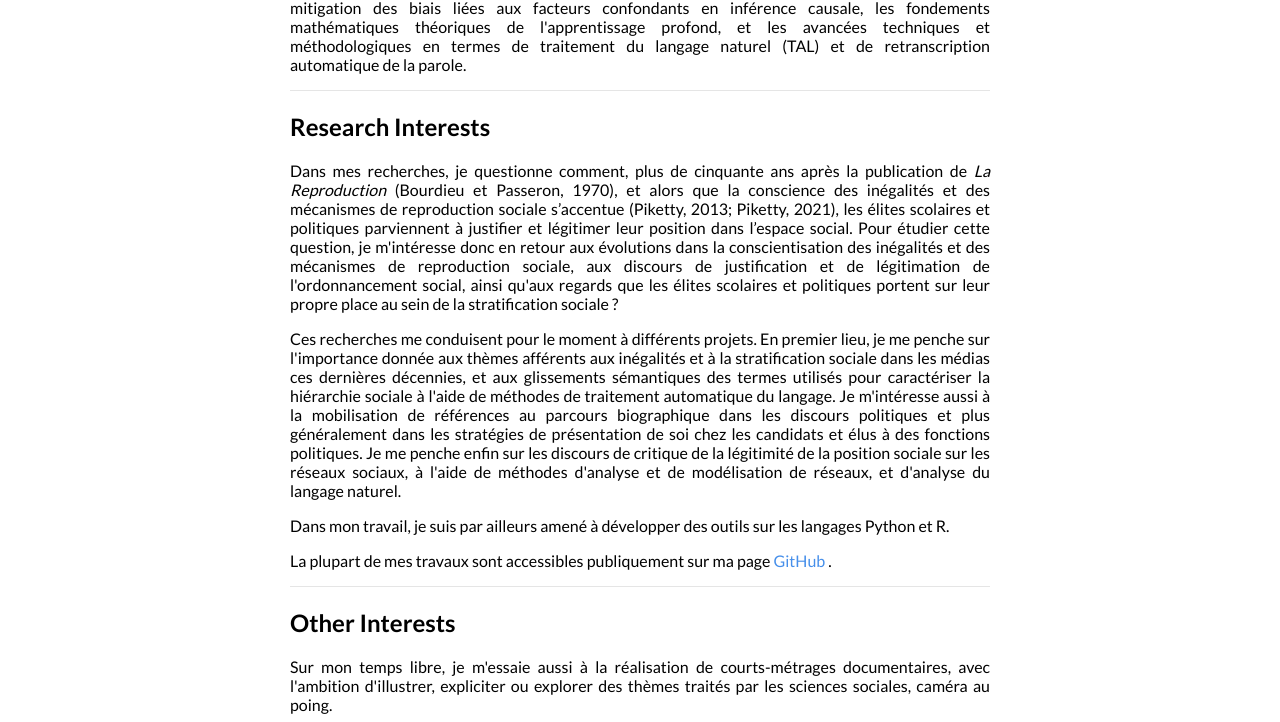
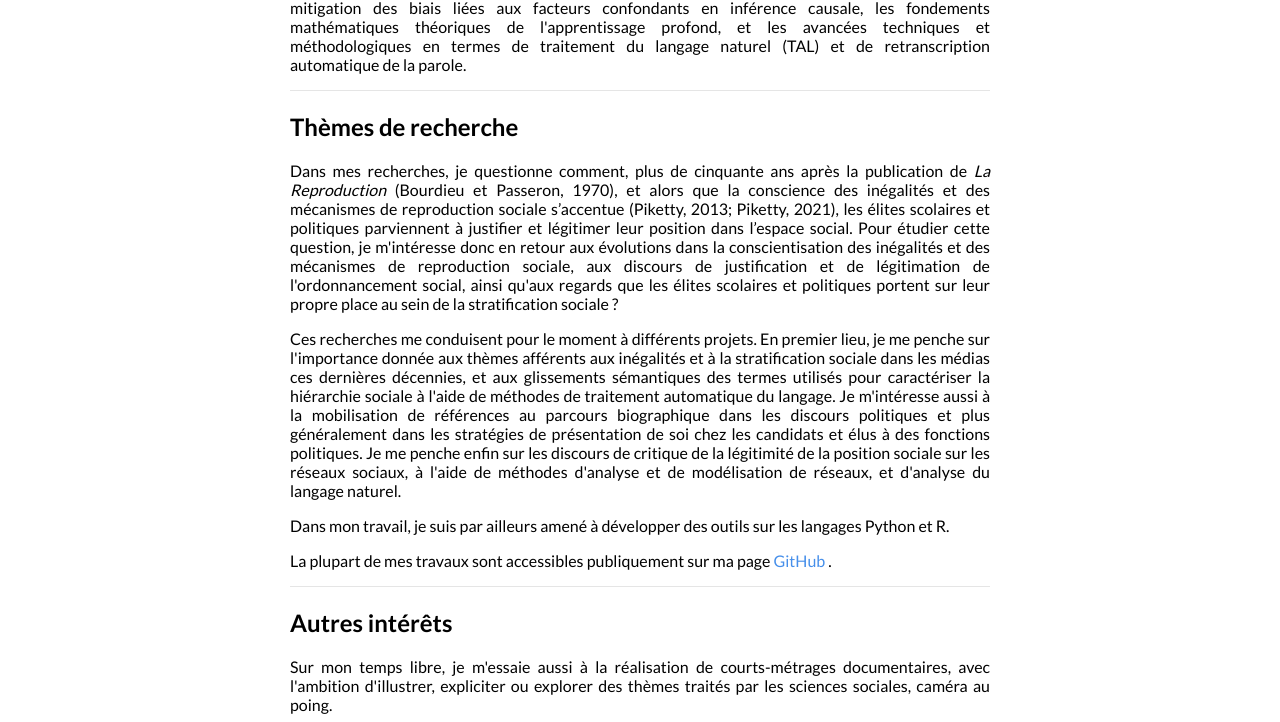
Before and after one commit to bglbrt/bglbrt.github.io, a Jekyll site: the page built from index.md, in a window 1280 px wide. Shown: the part 436-1158 px from the top of the page. Built offline with Jekyll 4.4.1, drawn with Linux system fonts in a browser that asks for light colours.

Commit message:
Update front page

```diff
--- a/index.md
+++ b/index.md
@@ -22,7 +22,7 @@ lang: "fr"
 
 ---
 
-## Research Interests
+## Thèmes de recherche
 
 <div style="text-align: justify">
 
@@ -38,7 +38,7 @@ lang: "fr"
 
 ---
 
-## Other Interests
+## Autres intérêts
 
 <div style="text-align: justify">
 
```
Also changed, not shown: fr/recherche.md (+1 -1 lines).
